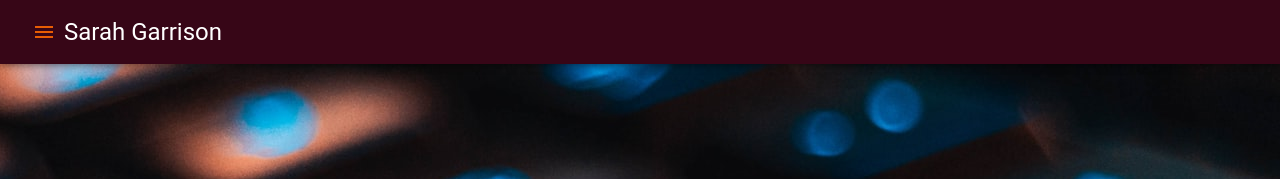
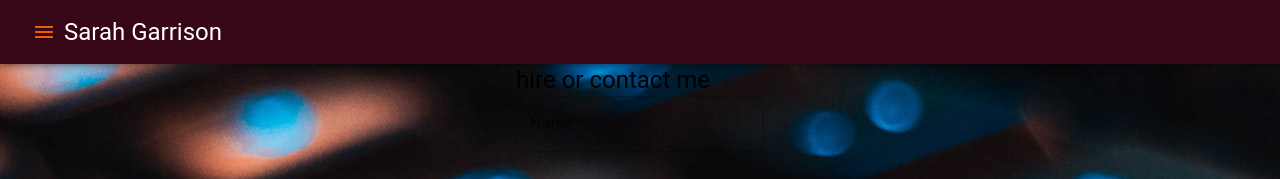
Before and after one commit to segarrison/seg-react-portfolio, a React (Create React App) app: page /contact in a window 1280 px wide. Before the commit this address had no page. Shown: the top 179 px of the page. Built offline with nearby package versions, Linux system fonts and the light colour scheme.

Commit message:
Adding in footer

```diff
--- a/src/App.js
+++ b/src/App.js
@@ -6,6 +6,7 @@ import CssBaseline from "@mui/material/CssBaseline";
 // import Header from "./components/Header";
 import Projects from "./components/Projects";
 import Resume from "./components/Resume";
+import Contact  from "./components/Contact";
 import "./App.css";
 // import Particles from "react-tsparticles";
 
@@ -19,6 +20,7 @@ function App() {
          <Route  path="/" exact element ={<Home />} />
          <Route path="/portfolio" element={<Projects />} />
          {/* <Route path="/resume" element={<Resume />} /> */}
+         <Route path="/contact" element={<Contact />} />
 
       </Routes>
 
--- a/src/components/Contact.js
+++ b/src/components/Contact.js
@@ -0,0 +1,53 @@
+import React from "react";
+import TextField from "@mui/material/TextField";
+import Grid from "@mui/material/Grid";
+import Typography from "@mui/material/Typography";
+import Box from "@mui/material/Box";
+import Button from "@mui/material/Button";
+import SendIcon from "@mui/icons-material";
+import { styled } from "@mui/material/styles";
+
+const TextBoxStyles = styled(TextField)({
+    '& label.Mui-focused': {
+        color: 'purple',
+
+      },
+      '& .MuiInput-underline:after': {
+        borderBottomColor: 'purple',
+
+      },
+      '& .MuiOutlinedInput-root': {
+        '& fieldset': {
+          borderColor: 'dark blue',
+        //   backgroundColor: "white"
+        },
+        '&:hover fieldset': {
+          borderColor: 'yellow',
+        },
+        '&.Mui-focused fieldset': {
+          borderColor: 'purple',
+        },
+      },
+})
+
+function Contact() {
+  return (
+  <Box component="div">
+      <Grid container justifyContent="center">
+          <Box component="form">
+              <Typography variant="h5">
+                  hire or contact me
+              </Typography>
+              <TextBoxStyles
+              fullWidth={true}
+              label="Name"
+              variant="outlined"
+              />
+
+          </Box>
+      </Grid>
+
+  </Box>);
+}
+
+export default Contact;
--- /dev/null
+++ b/src/components/Footer.js
@@ -0,0 +1,41 @@
+import React from "react";
+import Card from "@mui/material/Card";
+import Grid from "@mui/material/Grid";
+import Typography from "@mui/material/Typography";
+import Box from "@mui/material/Box";
+import Link from "@mui/material/Link"
+import Container from "@mui/material/Container";
+
+
+function Footer() {
+
+  // Replace links with social media profiles
+  const icons = [
+    {
+      name: "fab fa-github",
+      link: "https://github.com/"
+    },
+    {
+      name: "fab fa-linkedin",
+      link: "https://www.linkedin.com/"
+    },
+
+  ]
+
+  const styleFooter = {
+      height: 60,
+      backgroundColor: "white",
+  }
+
+  return (
+    <Box component="footer" style ={styleFooter} className="flex-row px-1">
+      {icons.map(icon =>
+      (
+        <a href={icon.link} key={icon.name} target="_blank" rel="noopener noreferrer"><i className={icon.name}></i></a>
+      )
+        )}
+    </Box>
+  );
+}
+
+export default Footer;
--- a/src/components/Home.js
+++ b/src/components/Home.js
@@ -3,6 +3,7 @@ import React, { useState } from "react";
 // import Navbar from "./Navbar";
 import CssBaseline from "@mui/material/CssBaseline";
 import Header from "./Header";
+import Footer from "./Footer";
 // import Projects from "./Projects";
 // import "../"; (css?)
 import Particles from "react-tsparticles";
@@ -14,7 +15,7 @@ function Home() {
       <div>
 
         <Particles
-          height={"100vh"}
+          height={"80vh"}
           options={{
             autoPlay: true,
             fullScreen: {
@@ -54,7 +55,7 @@ function Home() {
           }}
         />
         <Header />
-
+        <Footer />
       </div>
     </>
   );
```
Also changed, not shown: src/components/PageBody.js (deleted).
